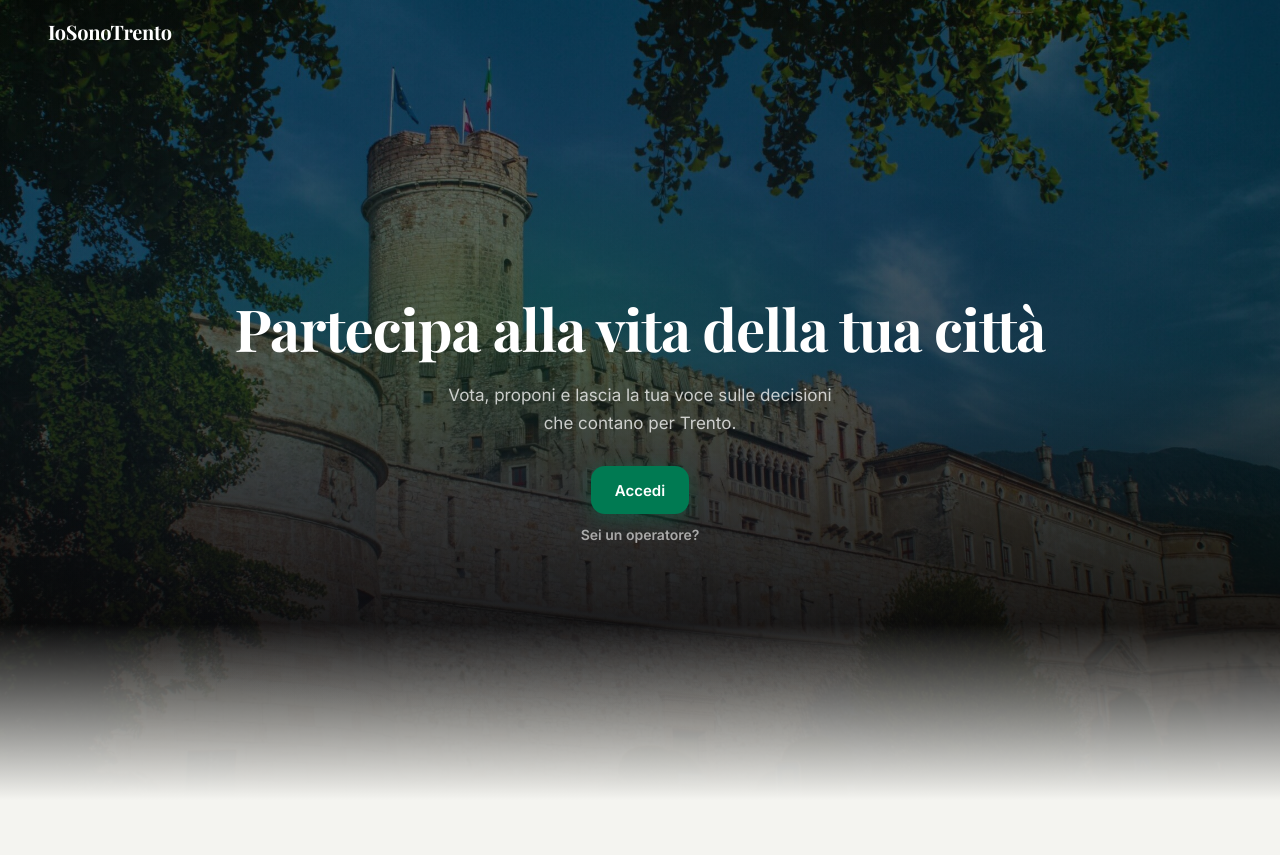
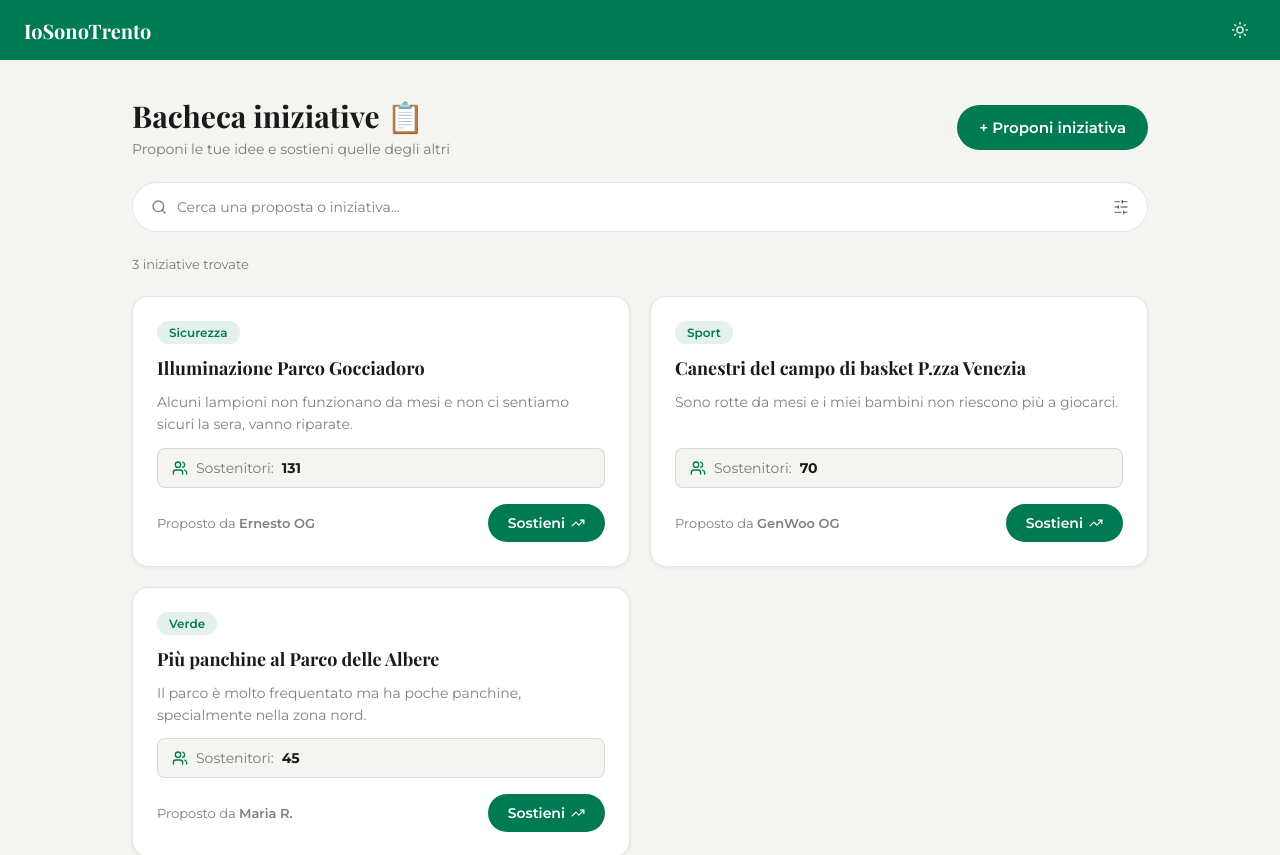
Before and after one commit to ErnestoBeltrami/Ingegneria_Software, a React (Vite) app in the folder deliverable_2/frontend/: page /cittadino/bacheca in a window 1280 px wide. Before the commit this address led to /. Shown: the top 855 px of the page. Built offline with nearby package versions, Linux system fonts and the light colour scheme; no server answers.

Commit message:
feat: implementato layout della bacheca con dati hardcoded

```diff
--- a/deliverable_2/frontend/src/App.jsx
+++ b/deliverable_2/frontend/src/App.jsx
@@ -20,6 +20,7 @@ import DashboardCittadinePage from './pages/cittadino/dashboard/DashboardCittadi
 import Votazione from './pages/cittadino/votazione/Votazione';
 import VotaSondaggio from './pages/cittadino/sondaggio/VotaSondaggio';
 import CreaIniziativaPage from './pages/cittadino/bacheca/CreaIniziativaPage';
+import BachecaPage from './pages/cittadino/bacheca/BachecaPage';
 import ProfiloCittadinePage from './pages/cittadino/ProfiloCittadinePage';
 
 function CompletaProfiloRoute() {
@@ -73,6 +74,7 @@ export default function App() {
           <Route path="/cittadino/dashboard" element={<DashboardCittadinePage />} />
           <Route path="/cittadino/votazione/:id" element={<Votazione />} />
           <Route path="/cittadino/sondaggio/:id" element={<VotaSondaggio />} />
+          <Route path="/cittadino/bacheca" element={<BachecaPage />} />
           <Route path="/cittadino/iniziativa/crea" element={<CreaIniziativaPage />} />
           <Route path="/cittadino/profilo" element={<ProfiloCittadinePage />} />
           <Route path="/auth/callback" element={<AuthCallbackPage />} />
--- /dev/null
+++ b/deliverable_2/frontend/src/pages/cittadino/bacheca/BachecaPage.css
@@ -0,0 +1,247 @@
+/* =====================
+   Pagina
+   ===================== */
+.bac-page {
+    max-width: 1080px;
+    width: 100%;
+    margin: 0 auto;
+    padding: 36px 32px;
+    display: flex;
+    flex-direction: column;
+    gap: 24px;
+    font-family: 'Montserrat', sans-serif;
+    flex: 1;
+}
+
+/* =====================
+   Header
+   ===================== */
+.bac-header {
+    display: flex;
+    align-items: center;
+    justify-content: space-between;
+    gap: 16px;
+}
+
+.bac-header__title {
+    font-family: 'Playfair Display', serif;
+    font-size: 30px;
+    font-weight: 700;
+    color: var(--text);
+    margin: 0 0 4px;
+}
+
+.bac-header__subtitle {
+    font-size: 14px;
+    color: var(--text-muted, #6b7280);
+    margin: 0;
+}
+
+.bac-proponi-btn {
+    display: flex;
+    align-items: center;
+    gap: 8px;
+    padding: 13px 22px;
+    background: #007a52;
+    color: white;
+    border: none;
+    border-radius: 999px;
+    font-family: 'Montserrat', sans-serif;
+    font-size: 15px;
+    font-weight: 600;
+    cursor: pointer;
+    white-space: nowrap;
+    transition: opacity 0.15s ease;
+    flex-shrink: 0;
+}
+
+.bac-proponi-btn:hover {
+    opacity: 0.88;
+}
+
+/* =====================
+   Barra di ricerca
+   ===================== */
+.bac-search {
+    display: flex;
+    align-items: center;
+    gap: 10px;
+    background: var(--card-bg, white);
+    border: 1px solid var(--border, #e5e7eb);
+    border-radius: 999px;
+    padding: 0 18px;
+    height: 50px;
+}
+
+.bac-search__icon {
+    color: var(--text-muted, #9ca3af);
+    flex-shrink: 0;
+}
+
+.bac-search__input {
+    flex: 1;
+    border: none;
+    outline: none;
+    background: transparent;
+    font-family: 'Montserrat', sans-serif;
+    font-size: 14px;
+    color: var(--text, #111);
+}
+
+.bac-search__input::placeholder {
+    color: var(--text-muted, #9ca3af);
+}
+
+.bac-search__filter {
+    color: var(--text-muted, #9ca3af);
+    flex-shrink: 0;
+    cursor: pointer;
+}
+
+/* =====================
+   Contatore
+   ===================== */
+.bac-count {
+    font-size: 13px;
+    color: var(--text-muted, #6b7280);
+    margin: 0;
+}
+
+/* =====================
+   Griglia card
+   ===================== */
+.bac-grid {
+    display: grid;
+    grid-template-columns: repeat(2, 1fr);
+    gap: 20px;
+}
+
+/* =====================
+   Card
+   ===================== */
+.bac-card {
+    background: var(--card-bg, white);
+    border: 1px solid var(--border, #e5e7eb);
+    border-radius: 16px;
+    padding: 24px;
+    display: flex;
+    flex-direction: column;
+    gap: 12px;
+    box-shadow: 0 1px 4px rgba(0, 0, 0, 0.06);
+    transition: box-shadow 0.15s ease;
+}
+
+.bac-card:hover {
+    box-shadow: 0 4px 16px rgba(0, 0, 0, 0.1);
+}
+
+/* Badge categoria */
+.bac-badge {
+    display: inline-block;
+    padding: 4px 12px;
+    background: rgba(0, 122, 82, 0.1);
+    color: #007a52;
+    border-radius: 999px;
+    font-size: 12px;
+    font-weight: 600;
+    width: fit-content;
+}
+
+.bac-card__title {
+    font-family: 'Playfair Display', serif;
+    font-size: 18px;
+    font-weight: 700;
+    color: var(--text);
+    margin: 0;
+    line-height: 1.35;
+}
+
+.bac-card__desc {
+    font-size: 14px;
+    color: var(--text-muted, #6b7280);
+    margin: 0;
+    line-height: 1.55;
+    flex: 1;
+}
+
+/* Box sostenitori */
+.bac-card__sostenitori {
+    display: flex;
+    align-items: center;
+    gap: 8px;
+    background: var(--bg, #f9fafb);
+    border: 1px solid var(--border, #e5e7eb);
+    border-radius: 8px;
+    padding: 10px 14px;
+    font-size: 14px;
+    color: var(--text-muted, #6b7280);
+}
+
+.bac-card__sostenitori svg {
+    color: #007a52;
+    flex-shrink: 0;
+}
+
+.bac-card__sostenitori strong {
+    color: var(--text);
+}
+
+/* Footer card */
+.bac-card__footer {
+    display: flex;
+    align-items: center;
+    justify-content: space-between;
+    gap: 12px;
+    margin-top: 4px;
+}
+
+.bac-card__proposto {
+    font-size: 13px;
+    color: var(--text-muted, #9ca3af);
+}
+
+.bac-card__proposto strong {
+    color: var(--text-muted, #6b7280);
+    font-weight: 600;
+}
+
+.bac-sostieni-btn {
+    display: flex;
+    align-items: center;
+    gap: 6px;
+    padding: 10px 20px;
+    background: #007a52;
+    color: white;
+    border: none;
+    border-radius: 999px;
+    font-family: 'Montserrat', sans-serif;
+    font-size: 14px;
+    font-weight: 600;
+    cursor: pointer;
+    transition: opacity 0.15s ease;
+    white-space: nowrap;
+    flex-shrink: 0;
+}
+
+.bac-sostieni-btn:hover {
+    opacity: 0.88;
+}
+
+/* =====================
+   Responsive
+   ===================== */
+@media (max-width: 680px) {
+    .bac-grid {
+        grid-template-columns: 1fr;
+    }
+
+    .bac-header {
+        flex-direction: column;
+        align-items: flex-start;
+    }
+
+    .bac-proponi-btn {
+        width: 100%;
+        justify-content: center;
+    }
+}
--- /dev/null
+++ b/deliverable_2/frontend/src/pages/cittadino/bacheca/BachecaPage.jsx
@@ -0,0 +1,86 @@
+import { useNavigate } from 'react-router-dom';
+import { Moon, Sun, Search, SlidersHorizontal } from 'lucide-react';
+import { useTheme } from '../../../contexts/ThemeContext';
+import IniziativaCard from './IniziativaCard';
+import '../dashboard/DashboardCittadinePage.css';
+import './BachecaPage.css';
+
+const MOCK_INIZIATIVE = [
+    {
+        id: 1,
+        categoria: 'Sicurezza',
+        titolo: 'Illuminazione Parco Gocciadoro',
+        descrizione: 'Alcuni lampioni non funzionano da mesi e non ci sentiamo sicuri la sera, vanno riparate.',
+        sostenitori: 131,
+        propostoDa: 'Ernesto OG',
+    },
+    {
+        id: 2,
+        categoria: 'Sport',
+        titolo: 'Canestri del campo di basket P.zza Venezia',
+        descrizione: 'Sono rotte da mesi e i miei bambini non riescono più a giocarci.',
+        sostenitori: 70,
+        propostoDa: 'GenWoo OG',
+    },
+    {
+        id: 3,
+        categoria: 'Verde',
+        titolo: 'Più panchine al Parco delle Albere',
+        descrizione: 'Il parco è molto frequentato ma ha poche panchine, specialmente nella zona nord.',
+        sostenitori: 45,
+        propostoDa: 'Maria R.',
+    },
+];
+
+export default function BachecaPage() {
+    const navigate = useNavigate();
+    const { theme, toggleTheme } = useTheme();
+
+    return (
+        <div className="cd-layout">
+            <header className="cd-topbar">
+                <span className="cd-topbar__logo">IoSonoTrento</span>
+                <div className="cd-topbar__right">
+                    <button
+                        className="cd-topbar__theme"
+                        onClick={toggleTheme}
+                        aria-label={theme === 'dark' ? 'Attiva modalità chiara' : 'Attiva modalità scura'}
+                    >
+                        {theme === 'dark' ? <Moon size={18} /> : <Sun size={18} />}
+                    </button>
+                </div>
+            </header>
+
+            <div className="bac-page">
+                <header className="bac-header">
+                    <div className="bac-header__left">
+                        <h1 className="bac-header__title">Bacheca iniziative 📋</h1>
+                        <p className="bac-header__subtitle">Proponi le tue idee e sostieni quelle degli altri</p>
+                    </div>
+                    <button className="bac-proponi-btn" onClick={() => navigate('/cittadino/iniziativa/crea')}>
+                        + Proponi iniziativa
+                    </button>
+                </header>
+
+                <div className="bac-search">
+                    <Search size={16} className="bac-search__icon" />
+                    <input
+                        type="text"
+                        className="bac-search__input"
+                        placeholder="Cerca una proposta o iniziativa..."
+                        readOnly
+                    />
+                    <SlidersHorizontal size={16} className="bac-search__filter" />
+                </div>
+
+                <p className="bac-count">{MOCK_INIZIATIVE.length} iniziative trovate</p>
+
+                <div className="bac-grid">
+                    {MOCK_INIZIATIVE.map(item => (
+                        <IniziativaCard key={item.id} iniziativa={item} />
+                    ))}
+                </div>
+            </div>
+        </div>
+    );
+}
--- a/deliverable_2/frontend/src/pages/cittadino/bacheca/CreaIniziativaPage.jsx
+++ b/deliverable_2/frontend/src/pages/cittadino/bacheca/CreaIniziativaPage.jsx
@@ -1,7 +1,7 @@
 import { useState, useEffect } from 'react';
 import { useNavigate, Link } from 'react-router-dom';
 import { ArrowLeft, Lightbulb, Moon, Sun } from 'lucide-react';
-import { useTheme } from '../../contexts/ThemeContext';
+import { useTheme } from '../../../contexts/ThemeContext';
 import './CreaIniziativaPage.css';
 
 export default function CreaIniziativaPage() {
--- /dev/null
+++ b/deliverable_2/frontend/src/pages/cittadino/bacheca/IniziativaCard.jsx
@@ -0,0 +1,25 @@
+import { Users, TrendingUp } from 'lucide-react';
+
+export default function IniziativaCard({ iniziativa }) {
+    const { categoria, titolo, descrizione, sostenitori, propostoDa } = iniziativa;
+
+    return (
+        <div className="bac-card">
+            <span className="bac-badge">{categoria}</span>
+            <h2 className="bac-card__title">{titolo}</h2>
+            <p className="bac-card__desc">{descrizione}</p>
+            <div className="bac-card__sostenitori">
+                <Users size={16} />
+                Sostenitori: <strong>{sostenitori}</strong>
+            </div>
+            <div className="bac-card__footer">
+                <span className="bac-card__proposto">
+                    Proposto da <strong>{propostoDa}</strong>
+                </span>
+                <button className="bac-sostieni-btn">
+                    Sostieni <TrendingUp size={14} />
+                </button>
+            </div>
+        </div>
+    );
+}
--- a/deliverable_2/frontend/vite.config.js
+++ b/deliverable_2/frontend/vite.config.js
@@ -39,7 +39,16 @@ export default defineConfig({
         target: 'http://localhost:8000',
         changeOrigin: true,
         bypass(req) {
-          if (req.url.startsWith('/cittadino/dashboard') || req.url.startsWith('/cittadino/iniziativa') || req.url.startsWith('/cittadino/profilo')) {
+          const frontendRoutes = [
+            '/cittadino/dashboard',
+            '/cittadino/bacheca',
+            '/cittadino/votazione',
+            '/cittadino/sondaggio',
+            '/cittadino/iniziativa',
+            '/cittadino/profilo',
+            '/cittadino/archivio',
+          ];
+          if (frontendRoutes.some(p => req.url.startsWith(p))) {
             return req.url;
           }
         },
```
